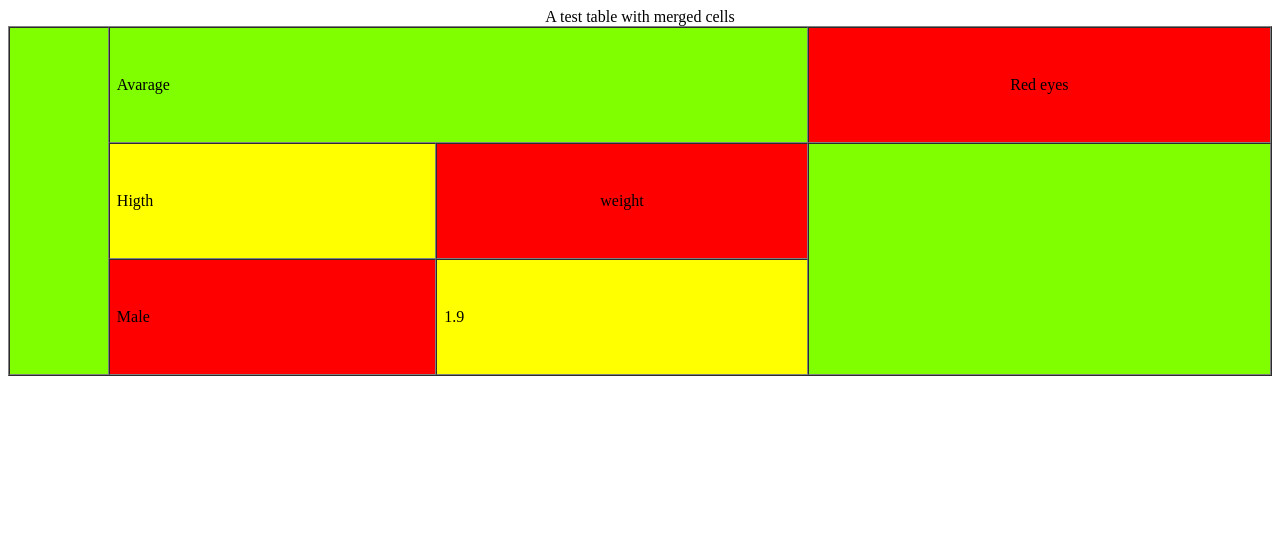
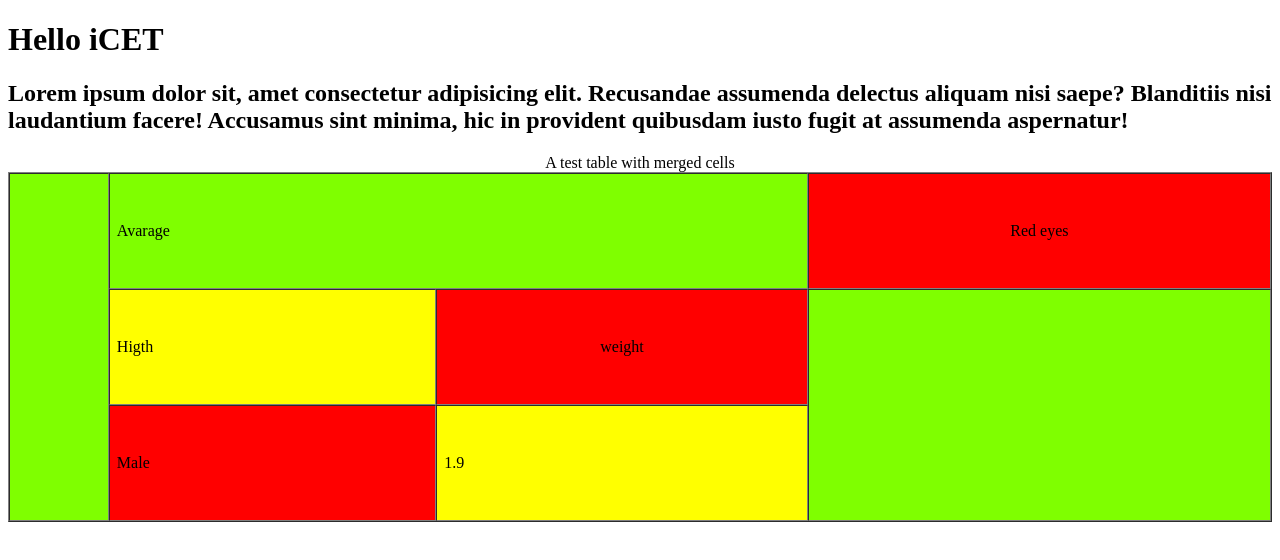
Before and after one commit to ShenaniWelihinda/Text-005, a plain HTML site: page index.html in a window 1280 px wide. Drawn offline with Linux system fonts and the light colour scheme.

Commit message:
Second commit

```diff
--- a/index.html
+++ b/index.html
@@ -7,6 +7,8 @@
     <link rel="stylesheet" href="style.css">
 </head>
 <body>
+    <h1>Hello iCET</h1>
+    <h2>Lorem ipsum dolor sit, amet consectetur adipisicing elit. Recusandae assumenda delectus aliquam nisi saepe? Blanditiis nisi laudantium facere! Accusamus sint minima, hic in provident quibusdam iusto fugit at assumenda aspernatur!</h2>
     <table border="" width="100%" cellspacing="0" cellpadding="7">
     <caption>A test table with merged cells</caption>
          <tr>
```
